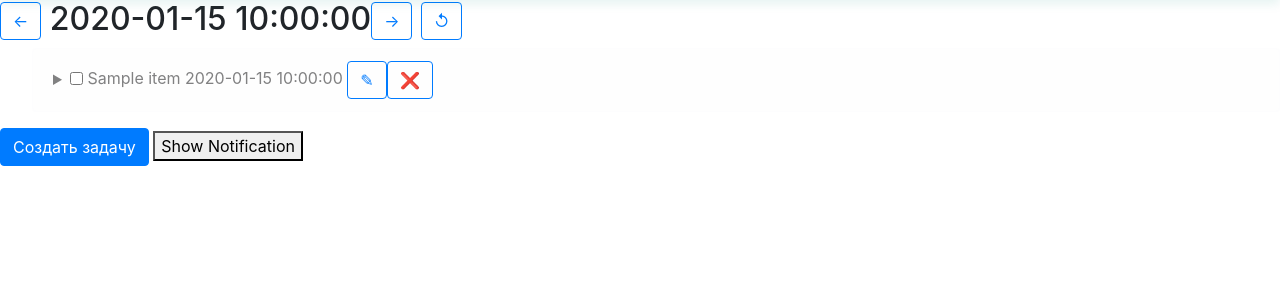
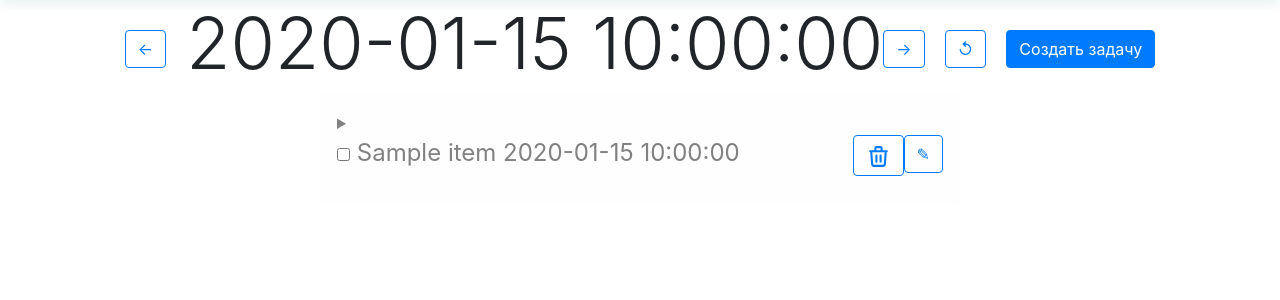
Before and after one commit to artBatamirov/Orange_Task, a Flask app: template templates/planer.html in a window 1280 px wide. Shown: the part 70-370 px from the top of the page. Run offline with Flask 3, Linux system fonts and the light colour scheme; the template is opened without the code that fills it: most values are stand-ins (such as "Sample title", 1, 10 or a date in 2020); some libraries are stand-ins or nearby versions.

Commit message:
design of planer page, need to add scroollable list, editing and deleting tasks

```diff
--- a/templates/planer.html
+++ b/templates/planer.html
@@ -2,41 +2,33 @@
 
 {% block content %}
         <form action="" method="POST">
-        <h2><button method="POST" type="submit" name="minus"
+
+        <h3 class="display-3 " align="center"><button method="POST" type="submit" name="minus"
                     class="btn btn-outline-primary" {% if no_back %} disabled {% endif%}>&larr; </button>
             {{datetime_now}}<button type="submit" name="plus" method="POST" class="btn btn-outline-primary"> &rarr; </button>
-        <button class="btn btn-outline-primary" type="submit"  method="POST" name="backnow"> &#8634; </button></h2>
-
-            <ul type="none">
+        <button class="btn btn-outline-primary" type="submit"  method="POST" name="backnow"> &#8634; </button><a href="/add_task/" > <button class="btn btn-primary">Создать задачу</button></a></h3>
+<!--            <ul type="none" >-->
+<!--                <li >-->
                 {% for item in planer_list %}
-                <details class="{% if item.importance == 'низкая' %} alert alert-success
+            <div align="center">
+                <details  align='left' class="w-50 p-3 {% if item.importance == 'низкая' %} alert alert-success
                 {% elif item.importance == 'средняя'%}alert alert-warning
                 {% elif item.importance == 'высокая'%} alert alert-danger
-                {% else %} alert alert-light {% endif%}">
-                    <summary><input type="checkbox" onClick="submit();" name="{{item.id}}" {% if item.status == 'выполнено' %}checked {%endif%}>
-                        {% if item.status == "выполнено"%}<s>{{item.title}} {{item.time}}</s>{% else %} {{item.title}} {{item.time}}{% endif%} <button  class="btn btn-outline-primary" >&#9998;</button ><button class="btn btn-outline-primary">&#10060;</button></summary>
+                {% else %} alert alert-light {% endif%} ">
+                    <summary><p align="left" class="fs-4"><input type="checkbox" onClick="submit();" name="{{item.id}}" {% if item.status == 'выполнено' %}checked {%endif%}>
+                        {% if item.status == "выполнено"%}<s>{{item.title}} {{item.time}}</s>{% else %} {{item.title}} {{item.time}}{% endif%}
+                        <button  class="btn btn-outline-primary float-right" >&#9998;</button >
+                        <button class="btn btn-outline-primary float-right" ><svg xmlns="http://www.w3.org/2000/svg" width="25" height="25" fill="none" viewBox="0 0 24 24" stroke="currentColor" stroke-width="2"><path stroke-linecap="round" stroke-linejoin="round" d="M19 7l-.867 12.142A2 2 0 0116.138 21H7.862a2 2 0 01-1.995-1.858L5 7m5 4v6m4-6v6m1-10V4a1 1 0 00-1-1h-4a1 1 0 00-1 1v3M4 7h16" /></button></summary>
                     категория: {{item.category}}<br>
-                    описание: {{item.description}}
+                    описание: {{item.description}}</p>
                 </details>
                 {% endfor %}
-                </ul>
+                </div>
+<!--                </li>-->
+<!--            </ul>-->
+
+
 
         </form>
-        <a href="/add_task/" ><button class="btn btn-primary">Создать задачу</button></a>
-<button class="show-notification-button">
-    Show Notification
-  </button>
 
-  <script>
-    const button = document.querySelector('.show-notification-button')
-
-    button.addEventListener('click', () => {
-      Notification.requestPermission().then((permissionResult) => {
-        if (permissionResult === 'granted') {
-          console.log('Can show notifications')
-        }
-      })
-    })
-
-  </script>
 {% endblock %}
```
